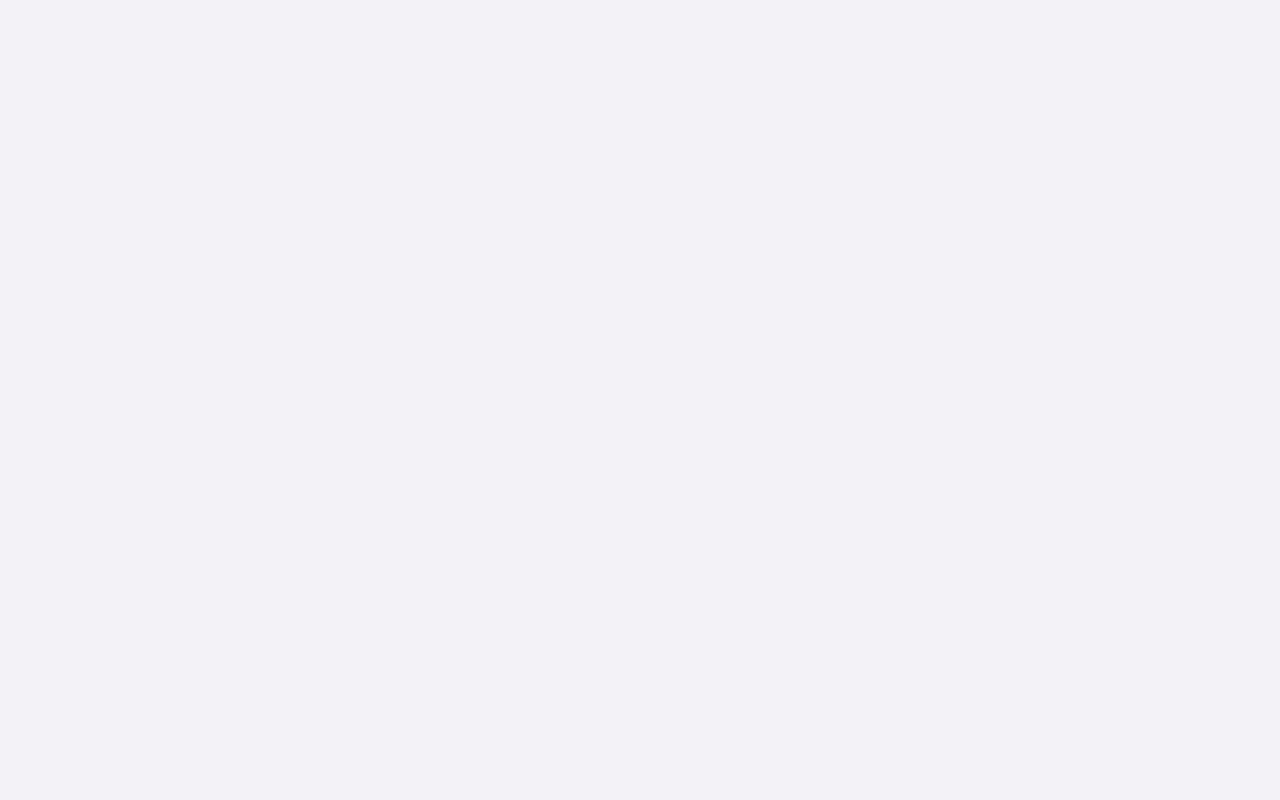
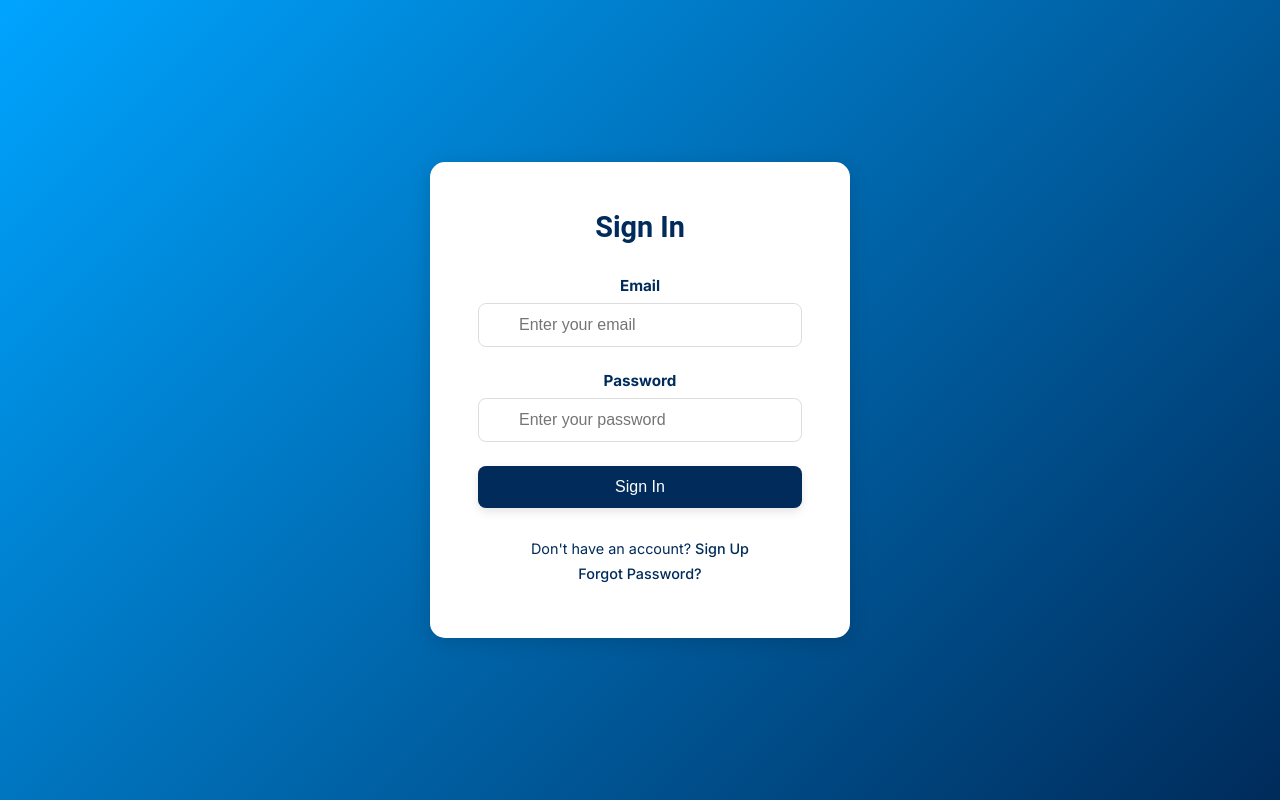
Before and after one commit to expendo1221/expendo, a React (Create React App) app in the folder Client/: page /signin in a window 1280 px wide. Before the commit this address had no page. Built offline with nearby package versions, Linux system fonts and the light colour scheme.

Commit message:
Sign in and drop down enhanced

```diff
--- a/Client/src/App.js
+++ b/Client/src/App.js
@@ -4,6 +4,9 @@ import Layout from './Components/Layout/Layout';
 import Home from './Pages/Home/Home';
 import Dashboard from './Pages/Dashboard/Dashboard';
 import Portfolio from './Pages/Portfolio/Portfolio';
+import About from './Pages/About us/about';
+import SignIn from './Pages/Sign in/Signin';
+import News from './Pages/News/News';
 
 import './App.css';
 
@@ -11,14 +14,20 @@ function App() {
   return (
     <div className="App">
       <Routes>
-        <Route path="/" element={<Layout />}>
+        {/* Sign In page without Layout (no Navbar, no Footer) */}
+        <Route path="/signin" element={<SignIn />} />
+
+        {/* Main layout (with Navbar and Footer) */}
+        <Route element={<Layout />}>
           <Route index element={<Home />} />
           <Route path="home" element={<Home />} />
           <Route path="dashboard" element={<Dashboard />} />
           <Route path="portfolio" element={<Portfolio />} />
+          <Route path="about" element={<About />} />
+          <Route path="news" element={<News />} />
         </Route>
       </Routes>
-    </div >
+    </div>
   );
 }
 
--- a/Client/src/Components/Layout/Layout.js
+++ b/Client/src/Components/Layout/Layout.js
@@ -1,17 +1,26 @@
 import React from 'react';
-import { Outlet } from 'react-router-dom';
+import { useLocation, Outlet } from 'react-router-dom';
 import Navbar from '../Navbar/Navbar';
 import Footer from '../Footer/Footer';
 import './Layout.css';
 
 function Layout() {
+  const location = useLocation();
+
+  // Check if the current page is /signin or any other pages you want to exclude the navbar and footer from
+  const isSignInPage = location.pathname === '/signin';
+
   return (
     <div className="layout">
-      <Navbar />
+      {/* Only render Navbar if it's not the SignIn page */}
+      {!isSignInPage && <Navbar />}
+
       <div className="content">
-        <Outlet />
+        <Outlet /> {/* This renders the matched child routes */}
       </div>
-      <Footer />
+
+      {/* Only render Footer if it's not the SignIn page */}
+      {!isSignInPage && <Footer />}
     </div>
   );
 }
--- a/Client/src/Components/Navbar/Navbar.js
+++ b/Client/src/Components/Navbar/Navbar.js
@@ -7,8 +7,8 @@ import logo from '../../Assets/logo.png';
 const Navbar = () => {
   const [dropdownOpen, setDropdownOpen] = useState(false);
 
-  const toggleDropdown = (open) => {
-    setDropdownOpen(open);
+  const toggleDropdown = () => {
+    setDropdownOpen(!dropdownOpen); // Toggle the dropdown visibility
   };
 
   return (
@@ -42,8 +42,18 @@ const Navbar = () => {
         </li>
       </ul>
       <div className="navbar-actions">
-        <FaBell className="navbar-icon" />
-        <FaUserCircle className="navbar-icon" />
+        <div className="navbar-user" onClick={toggleDropdown}>
+          <FaUserCircle className="navbar-icon" />
+          {/* Dropdown Menu */}
+          {dropdownOpen && (
+            <div className="navbar-dropdown">
+              <ul>
+                <li><Link to="/Signin">Sign in</Link></li>
+                <li><Link to="/logout">Logout</Link></li>
+              </ul>
+            </div>
+          )}
+        </div>
       </div>
     </nav>
   );
--- a/Client/src/Pages/News/News.js
+++ b/Client/src/Pages/News/News.js
@@ -1,5 +1,5 @@
 import React from 'react';
-import './News.module.css';
+import styles from './News.module.css';  // Use CSS module import
 
 const newsData = {
   topNews: [
@@ -42,9 +42,9 @@ const newsData = {
 
 const NewsCard = ({ title, content, image }) => {
   return (
-    <div className="news-card">
-      <img src={image} alt={title} className="news-image" />
-      <div className="news-content">
+    <div className={styles['news-card']}>
+      <img src={image} alt={title} className={styles['news-image']} />
+      <div className={styles['news-content']}>
         <h2>{title}</h2>
         <p>{content}</p>
       </div>
@@ -54,20 +54,18 @@ const NewsCard = ({ title, content, image }) => {
 
 // Function to determine if a section should be full-width
 const shouldBeFullWidth = (sectionTitle) => {
-  // You can make conditions based on the title or section type
-  return sectionTitle === 'Top News'; // Adjust this condition for other sections if needed
+  return sectionTitle === 'Top News';
 };
 
 const NewsSection = ({ sectionTitle, newsItems }) => {
-  // Apply a full-width class if it should be full-width
   const sectionClass = shouldBeFullWidth(sectionTitle)
-    ? 'news-section full-width'
-    : 'news-section';
+    ? `${styles['news-section']} ${styles['full-width']}`
+    : styles['news-section'];
 
   return (
     <div className={sectionClass}>
-      <h2 className="section-title">{sectionTitle}</h2>
-      <div className="news-grid">
+      <h2 className={styles['section-title']}>{sectionTitle}</h2>
+      <div className={styles['news-grid']}>
         {newsItems.map((newsItem, index) => (
           <NewsCard
             key={index}
@@ -83,8 +81,8 @@ const NewsSection = ({ sectionTitle, newsItems }) => {
 
 function App() {
   return (
-    <div className="app">
-      <header className="header">
+    <div className={styles['app']}>
+      <header className={styles['header']}>
         <h1>Finance & Stock News</h1>
         <p>Your trusted source for stock market updates and financial insights.</p>
       </header>
--- /dev/null
+++ b/Client/src/Pages/Sign in/Signin.js
@@ -0,0 +1,54 @@
+import React, { useState } from 'react';
+import { Link } from 'react-router-dom';
+import styles from './Signin.module.css';
+
+const SignIn = () => {
+  const [email, setEmail] = useState('');
+  const [password, setPassword] = useState('');
+
+  const handleSubmit = (e) => {
+    e.preventDefault();
+    // Handle form submission logic here (e.g., authentication)
+    console.log('Email:', email);
+    console.log('Password:', password);
+  };
+
+  return (
+    <div className={styles['signin-container']}>
+      <div className={styles['signin-card']}>
+        <h2 className={styles['signin-title']}>Sign In</h2>
+        <form onSubmit={handleSubmit} className={styles['signin-form']}>
+          <div className={styles['signin-input-group']}>
+            <label htmlFor="email">Email</label>
+            <input
+              type="email"
+              id="email"
+              value={email}
+              onChange={(e) => setEmail(e.target.value)}
+              required
+              placeholder="Enter your email"
+            />
+          </div>
+          <div className={styles['signin-input-group']}>
+            <label htmlFor="password">Password</label>
+            <input
+              type="password"
+              id="password"
+              value={password}
+              onChange={(e) => setPassword(e.target.value)}
+              required
+              placeholder="Enter your password"
+            />
+          </div>
+          <button type="submit" className={styles['signin-btn']}>Sign In</button>
+        </form>
+        <div className={styles['signin-footer']}>
+          <p>Don't have an account? <Link to="/signup" className={styles['signin-link']}>Sign Up</Link></p>
+          <p><Link to="/forgot-password" className={styles['signin-link']}>Forgot Password?</Link></p>
+        </div>
+      </div>
+    </div>
+  );
+};
+
+export default SignIn;
--- /dev/null
+++ b/Client/src/Pages/Sign in/Signin.module.css
@@ -0,0 +1,160 @@
+/* Remove global body styles and target only the signin-container */
+.signin-container {
+  display: flex;
+  justify-content: center;
+  align-items: center;
+  height: 100vh; /* Full viewport height */
+  width: 100vw;  /* Full viewport width */
+  background: linear-gradient(135deg, #00A4FF 0%, #002B5B 100%); /* Gradient background */
+}
+
+/* Signin card container */
+.signin-card {
+  background-color: #fff;
+  padding: 3rem;
+  border-radius: 15px;
+  box-shadow: 0px 4px 20px rgba(0, 0, 0, 0.15);
+  width: 100%;
+  max-width: 420px;
+  text-align: center;
+  animation: fadeIn 0.5s ease-out;
+}
+
+/* Add a fade-in animation */
+@keyframes fadeIn {
+  0% { opacity: 0; }
+  100% { opacity: 1; }
+}
+
+.signin-title {
+  text-align: center;
+  margin-bottom: 2rem;
+  color: #002B5B; /* Primary color */
+  font-family: 'Roboto', sans-serif;
+  font-size: 1.8rem;
+  font-weight: 600;
+}
+
+.signin-form {
+  display: flex;
+  flex-direction: column;
+  gap: 1.5rem; /* Spacing between form elements */
+}
+
+.signin-input-group {
+  position: relative;
+}
+
+.signin-input-group label {
+  display: block;
+  margin-bottom: 0.5rem;
+  color: #002B5B;
+  font-weight: bold;
+  font-size: 0.95rem;
+}
+
+.signin-input-group input {
+  width: 100%;
+  padding: 0.75rem 1rem;
+  border: 1px solid #ddd;
+  border-radius: 8px;
+  font-size: 1rem;
+  color: #333;
+  transition: border-color 0.3s ease, box-shadow 0.3s ease;
+  padding-left: 40px; /* Space for icon */
+}
+
+.signin-input-group input:focus {
+  border-color: #00A4FF;
+  outline: none;
+  box-shadow: 0 2px 5px rgba(0, 164, 255, 0.3);
+}
+
+.signin-input-group .icon {
+  position: absolute;
+  left: 15px;
+  top: 50%;
+  transform: translateY(-50%);
+  color: #00A4FF;
+}
+
+.signin-btn {
+  background-color: #002B5B;
+  color: #fff;
+  border: none;
+  padding: 0.75rem;
+  border-radius: 8px;
+  font-size: 1rem;
+  cursor: pointer;
+  transition: background-color 0.3s ease, transform 0.3s ease;
+  box-shadow: 0px 4px 10px rgba(0, 0, 0, 0.1);
+}
+
+.signin-btn:hover {
+  background-color: #00A4FF;
+  transform: translateY(-2px);
+}
+
+.signin-footer {
+  text-align: center;
+  margin-top: 2rem;
+}
+
+.signin-footer p {
+  margin: 0.5rem 0;
+  color: #002B5B;
+  font-size: 0.9rem;
+}
+
+.signin-link {
+  color: #00A4FF;
+  text-decoration: none;
+  font-weight: bold;
+}
+
+.signin-link:hover {
+  text-decoration: underline;
+}
+
+.signin-footer a {
+  color: #002B5B;
+  text-decoration: none;
+  font-weight: 500;
+}
+
+.signin-footer a:hover {
+  text-decoration: underline;
+}
+
+/* Responsive Design */
+@media (max-width: 768px) {
+  .signin-card {
+    width: 90%;
+    padding: 1.5rem;
+  }
+
+  .signin-title {
+    font-size: 1.5rem;
+  }
+
+  .signin-input-group input {
+    font-size: 0.9rem;
+    padding-left: 35px;
+  }
+}
+
+@media (max-width: 480px) {
+  .signin-card {
+    width: 95%;
+    padding: 1.2rem;
+  }
+
+  .signin-title {
+    font-size: 1.3rem;
+  }
+
+  .signin-input-group input {
+    font-size: 0.85rem;
+    padding-left: 30px;
+  }
+}
```
Also changed, not shown: Client/src/Components/Navbar/Navbar.css (+68 -56 lines).
